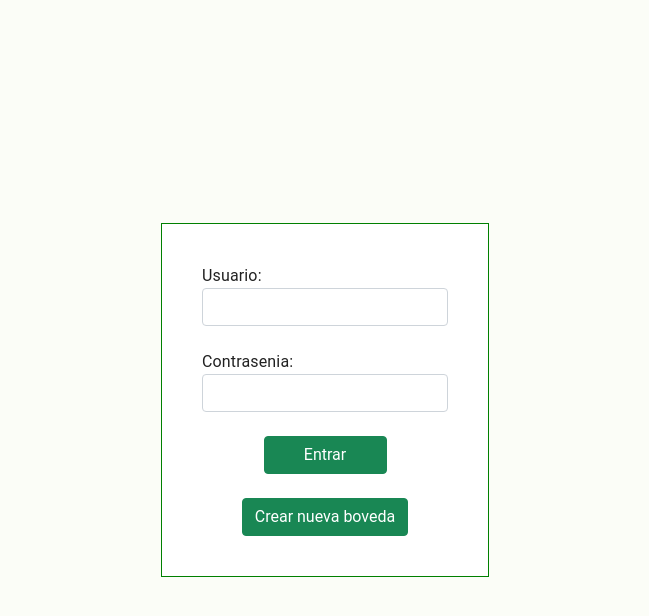
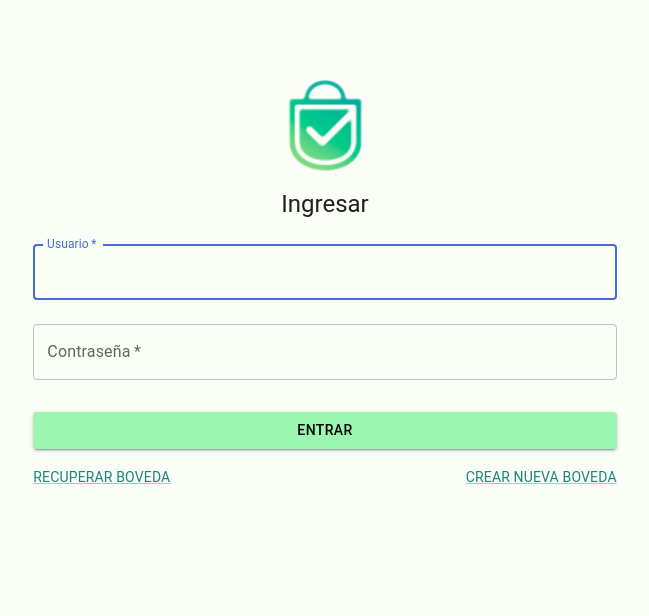
Before and after one commit to bringol/econokey-frontend, a React (Create React App) app: page /login in a window 1280 px wide. Shown: the top 616 px of the page, without its empty margins (315-964 px from the left). Built offline with nearby package versions, Linux system fonts and the light colour scheme.

Commit message:
login material UI con redirect a main

```diff
--- a/src/App.js
+++ b/src/App.js
@@ -7,7 +7,9 @@ import Passphrase from './Components/Passphrase';
 import Login from './Components/Login';
 import Register from './Components/Register';
 import {AppContextProvider} from './AppContext';
+
 function App() {
+
   function Root() {
     const navigate = useNavigate();
     return (
--- a/src/Components/Login.js
+++ b/src/Components/Login.js
@@ -1,57 +1,142 @@
-import React, {Component} from 'react';
+import React, { Component, useState} from 'react';
 import '../css/Login.css';
 import 'bootstrap/dist/css/bootstrap.min.css';
-import { NavLink } from 'react-router-dom';
+import { NavLink, Navigate } from 'react-router-dom';
+import Logo from "../css/econokey.png"
+import theme from '../theme';
 
-class Login extends Component {
-    state={
-        form:{
-            username:'',
-            password:''
+import Avatar from '@mui/material/Avatar';
+import Button from '@mui/material/Button';
+import TextField from '@mui/material/TextField';
+import Grid from '@mui/material/Grid';
+import Box from '@mui/material/Box';
+import Typography from '@mui/material/Typography';
+import { ThemeProvider } from '@mui/material/styles';
+import { Link } from '@mui/material';
+
+const Login = () => {
+
+    const [userName, setUserName] = useState('');
+    const [password, setPassword] = useState('');
+    const [usuarioValido, setUsuarioValido] = useState(false);
+
+    const handleUserName = (event) => {
+        setUserName(event.target.value);
+    }
+
+    const handlePassword = (event) => {
+        setPassword(event.target.value);
+    }
+
+    const handleSubmit = (event) => {
+        event.preventDefault();
+        const data = new FormData(event.currentTarget);
+        console.log({
+            userName: data.get('userName'),
+            password: data.get('password'),
+        });
+        setUsuarioValido(true);
+    };
+
+    const redirect = () => {
+        if (usuarioValido) {
+            /*localStorage.setItem("loggedin", true);
+            setLogged(true);
+            if (localStorage.getItem("email") === "nicolas.boyer@argontech.com.ar") {
+                localStorage.setItem("isAdmin", true);
+            }*/
+            return <Navigate to='/' />
         }
     }
 
-    handleChange=async e=>{
-        await this.setState({
-            form:{
-                ...this.state.form,
-                [e.target.name]: e.target.value
-            }
-        });
-        //console.log(this.state.form);
-    }
-
-    render(){
-        return(
-            <div className='containerPrincipal'>
-                <div className='containterSecundario'>
-                    <div className='form-group'>
-                        <label>Usuario: </label>
-                        <br/>
-                        <input
-                            type="text"
-                            className="form-control"
-                            name="username"
-                            onChange={this.handleChange}
-                            />
-                        <br/>
-                        <label>Contrasenia: </label>
-                        <br/>
-                        <input
-                            type="password"
-                            className="form-control"
-                            name="password"
-                            onChange={this.handleChange}
-                            />
-                        <br/>
-                        <NavLink to="/" style={{ textDecoration: 'none'}}><button className="btn btn-success d-grid gap-2 col-6 mx-auto" >Entrar</button></NavLink>
-                        <br/>
-                        <NavLink to="/register" style={{ textDecoration: 'none'}}><button className="btn btn-success d-grid gap-2 mx-auto" >Crear nueva boveda</button></NavLink>
-                    </div>
-                </div>
-            </div>
-        );
-    }
+    return (
+        <>
+        {redirect()}
+        <ThemeProvider theme={theme}>
+            <Box
+                sx={{
+                    marginTop: 8,
+                    display: 'flex',
+                    flexDirection: 'column',
+                    alignItems: 'center',
+                }}
+            >
+                <Avatar sx={{
+                    m: 1,
+                    width: 100,
+                    height: 100,
+                    bgcolor: '#FBFDF7'
+                }}>
+                    <img src={Logo} width='100' height='100' />
+                </Avatar>
+                <Typography component="h1" variant="h5">
+                    Ingresar
+                </Typography>
+                <Box component="form" onSubmit={handleSubmit} noValidate sx={{ mt: 1 }}>
+                    <TextField
+                        margin="normal"
+                        required
+                        fullWidth
+                        id="userName"
+                        label="Usuario"
+                        name="userName"
+                        autoComplete="userName"
+                        autoFocus
+                        onChange={(event) => handleUserName(event)}
+                        value={userName}
+                    />
+                    <TextField
+                        margin="normal"
+                        required
+                        fullWidth
+                        name="password"
+                        label="Contraseña"
+                        type="password"
+                        id="password"
+                        autoComplete="current-password"
+                        onChange={(event) => handlePassword(event)}
+                        value={password}
+                    />
+                    <Button
+                        type="submit"
+                        fullWidth
+                        variant="contained"
+                        color="mainButton"
+                        sx={{ mt: 3, mb: 2, color: 'black', fontWeight:'500' }}
+                    >
+                        ENTRAR
+                    </Button>
+                    <Grid container>
+                        <Grid item xs sx={{ pr:1}}>
+                        <Link
+                                type="#"
+                                fullWidth
+                                variant="contained"
+                                size='small'
+                                color='secondary'
+                                sx={{ m:0, fontSize:14 }}
+                            >
+                                RECUPERAR BOVEDA
+                            </Link>
+                        </Grid>
+                        <Grid item sx={{ pl:1}}>
+                            <Link
+                                type="#"
+                                fullWidth
+                                variant="contained"
+                                size='small'
+                                color='secondary'
+                                sx={{ m:0, fontSize:14 }}
+                            >
+                                CREAR NUEVA BOVEDA
+                            </Link>
+                        </Grid>
+                    </Grid>
+                </Box>
+            </Box>
+            </ThemeProvider>
+        </>
+    );
 }
 
 export default Login;
--- a/src/theme.js
+++ b/src/theme.js
@@ -5,7 +5,7 @@ import { createTheme } from '@mui/material/styles';
 const theme = createTheme({
   palette: {
     primary: {
-      main: '#556cd6',
+      main: '#456cd6',
     },
     secondary: {
       main: '#19857b',
@@ -13,6 +13,10 @@ const theme = createTheme({
     error: {
       main: red.A400,
     },
+    mainButton: {
+      main: '#9CF6B1',
+      contrastText: '#fff',
+    },
   },
 });
 
```
Also changed, not shown: src/css/econokey.png (added).
